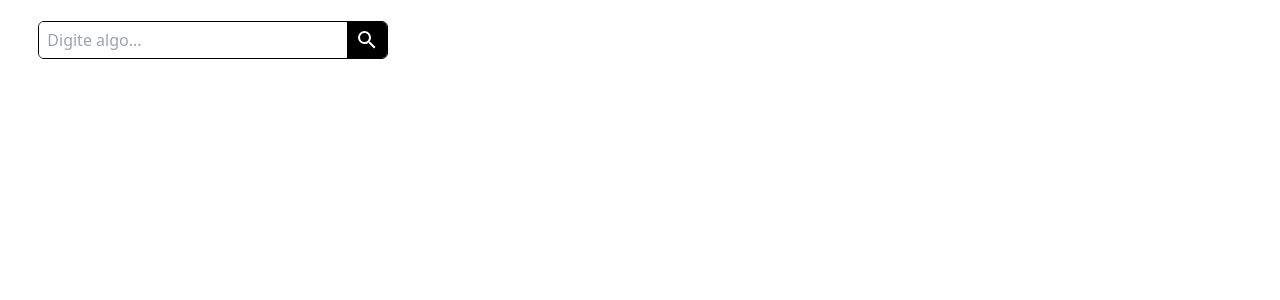
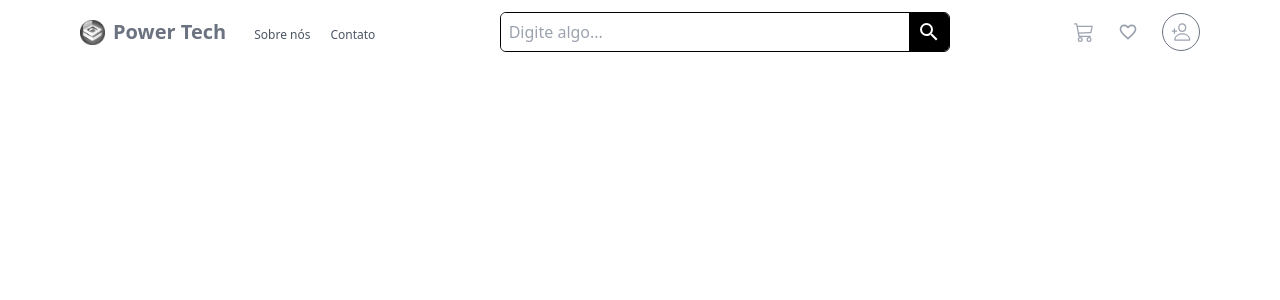
Before and after one commit to dariomatias-dev/e-commerce_frontend, a Next.js app: page / in a window 1280 px wide. Shown: the top 300 px of the page. Built offline with nearby package versions, Linux system fonts and the light colour scheme.

Commit message:
Created header and added data types that will come from the API.

```diff
--- a/src/@types/productCardData.ts
+++ b/src/@types/productCardData.ts
@@ -3,6 +3,6 @@ interface ProductCardDataProps {
     name: string;
     imageUrlId: string;
     price: string;
-}
+};
 
 export default ProductCardDataProps;
--- a/src/@types/productData.ts
+++ b/src/@types/productData.ts
@@ -4,6 +4,8 @@ interface ProductProps extends Omit<ProductCardDataProps, "imageUrlId"> {
     description: string;
     imageUrlIds: Array<string>;
     categoryIds: Array<string>;
-}
+    createdAt: Date;
+    updatedAt: Date;
+};
 
 export default ProductProps;
--- a/src/app/page.tsx
+++ b/src/app/page.tsx
@@ -1,11 +1,12 @@
 'use client'
+
 import Header from "@/components/Header";
 
 const Home = () => {
     return (
-        <div className="grid grid-cols-3">
+        <>
             <Header />
-        </div>
+        </>
     );
 };
 
--- a/src/components/Header/index.tsx
+++ b/src/components/Header/index.tsx
@@ -1,12 +1,49 @@
-import { MdOutlineSearch } from "react-icons/md";
-import { useState } from 'react';
+import { useState } from "react";
+import Image from "next/image";
+import Link from "next/link";
+import { BsCart3 } from "react-icons/bs";
+import { IoPersonAddOutline } from "react-icons/io5";
+import { MdFavoriteBorder, MdOutlineSearch } from "react-icons/md";
 
 const Header = () => {
     const [query, setQuery] = useState("");
 
     return (
-        <header className="flex justify-center items-center h-20">
-            <div className="flex w-[350px] h-[38px] border-[0.8px] border-black rounded-md overflow-hidden">
+        <header className="py-3 flex justify-between items-center px-20">
+            <div className="flex items-end gap-7">
+                <Link
+                    href="/"
+                    legacyBehavior
+                >
+                    <a className="flex items-center gap-2">
+                        <Image
+                            src="/logo-2.png"
+                            width={500}
+                            height={500}
+                            alt="Logo"
+                            className="w-full max-w-[25px] h-auto"
+                        />
+                        <h1 className="text-gray-500 text-xl font-bold">
+                            Power Tech
+                        </h1>
+                    </a>
+                </Link>
+
+                <ul className="flex gap-5 text-gray-600 text-xs mb-[3px]">
+                    <li className="hover:underline">
+                        <Link href="/">
+                            Sobre nós
+                        </Link>
+                    </li>
+                    <li className="hover:underline">
+                        <Link href="/">
+                            Contato
+                        </Link>
+                    </li>
+                </ul>
+            </div>
+
+            <div className="flex w-[450px] h-10 border-[0.8px] border-black rounded-md overflow-hidden">
                 <input
                     type="text"
                     minLength={4}
@@ -15,9 +52,45 @@ const Header = () => {
                     onChange={e => setQuery(e.target.value)}
                     className="w-full pl-2 outline-none"
                 />
+
                 <button className="h-full bg-black px-2">
                     <MdOutlineSearch className="w-6 h-6 text-white select-none" />
                 </button>
+            </div>
+
+            <div className="flex gap-6">
+                <Link
+                    href="/"
+                    legacyBehavior
+                >
+                    <a
+                        className="flex justify-center items-center"
+                    >
+                        <BsCart3 className="w-5 h-5 text-gray-400" />
+                    </a>
+                </Link>
+
+                <Link
+                    href="/"
+                    legacyBehavior
+                >
+                    <a
+                        className="flex justify-center items-center"
+                    >
+                        <MdFavoriteBorder className="w-5 h-5 text-gray-400" />
+                    </a>
+                </Link>
+
+                <Link
+                    href="/"
+                    legacyBehavior
+                >
+                    <a
+                        className="flex justify-center items-center p-2 border border-gray-500 rounded-full"
+                    >
+                        <IoPersonAddOutline className="w-5 h-5 text-gray-400" />
+                    </a>
+                </Link>
             </div>
         </header>
     );
```
Also changed, not shown: src/@types/category.ts (added, +9 -0 lines), src/@types/order.ts (added, +12 -0 lines), src/@types/orderItem.ts (added, +8 -0 lines), src/@types/user.ts (added, +17 -0 lines), src/app/layout.tsx (+7 -7 lines), public/logo-2.png (added).
